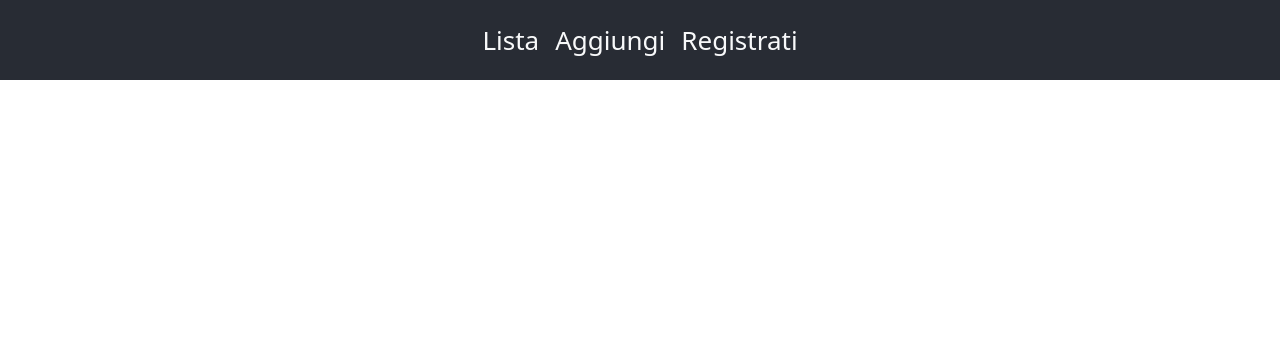
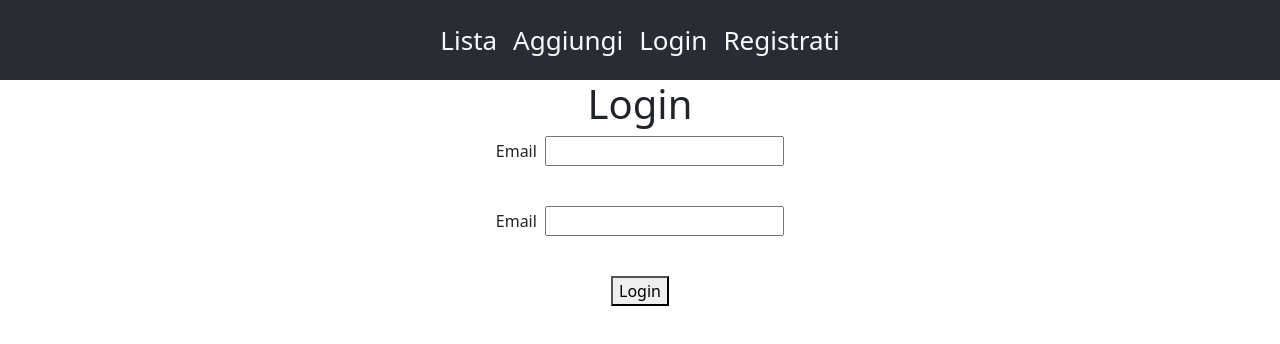
Before and after one commit to dadegi/FS0623-repo, a React (Create React App) app in the folder Sett3/Giorno3/jsonserver/: page /login in a window 1280 px wide. Shown: the top 344 px of the page. Built offline with nearby package versions, Linux system fonts and the light colour scheme.

Commit message:
Codice esempio json-server-auth

```diff
--- a/Sett3/Giorno3/jsonserver/src/App.js
+++ b/Sett3/Giorno3/jsonserver/src/App.js
@@ -5,6 +5,7 @@ import Main from './components/Main';
 import AggiungiDisco from './components/AggiungiDisco';
 import MyNavbar from './components/MyNavbar';
 import Register from './components/Register';
+import Login from './components/Login';
 import { BrowserRouter, Route, Routes } from 'react-router-dom';
 
 function App() {
@@ -19,6 +20,7 @@ function App() {
 						<Route path='/' element={<Main />} />
 						<Route path='/aggiungi' element={<AggiungiDisco />} />
 						<Route path='/registrati' element={<Register />} />
+						<Route path='/login' element={<Login />} />
 					</Routes>
 				</Container>
 			</div>
--- /dev/null
+++ b/Sett3/Giorno3/jsonserver/src/components/Login.jsx
@@ -0,0 +1,72 @@
+import { useState } from 'react';
+import { useNavigate } from 'react-router-dom';
+import axios from 'axios';
+import miaVariabile from '../variables/variables';
+
+const Login = () => {
+	const navigate = useNavigate();
+	const [data, setData] = useState({
+		email: '',
+		password: '',
+	});
+
+	const handleChange = e => {
+		const value = e.target.value;
+		setData({
+			...data,
+			[e.target.name]: value,
+		});
+	};
+
+	const handleSubmit = e => {
+		e.preventDefault();
+		const loginData = {
+			email: data.email,
+			password: data.password,
+		};
+		axios
+			.post(miaVariabile.apiUrl + 'login', loginData)
+			.then(response => {
+				console.log(response);
+				alert('Login effettutato');
+				const utente = response.data;
+                console.log(utente);
+				localStorage.setItem('utente', JSON.stringify(utente));
+				navigate('/');
+			})
+			.catch(error => {
+				alert('Login errato', error);
+			});
+	};
+
+	return (
+		<div>
+			<h1>Login</h1>
+			<form onSubmit={handleSubmit}>
+				<label htmlFor="email">
+					Email &nbsp;
+					<input
+						type="email"
+						name="email"
+						value={data.email}
+						onChange={handleChange}
+					/>
+				</label>
+				<p>&nbsp;</p>
+                <label htmlFor="password">
+					Email &nbsp;
+					<input
+						type="password"
+						name="password"
+						value={data.password}
+						onChange={handleChange}
+					/>
+				</label>
+				<p>&nbsp;</p>
+                <button type="submit">Login</button>
+			</form>
+		</div>
+	);
+};
+
+export default Login;
--- a/Sett3/Giorno3/jsonserver/src/components/MyNavbar.jsx
+++ b/Sett3/Giorno3/jsonserver/src/components/MyNavbar.jsx
@@ -1,7 +1,15 @@
-import { Container, Nav, Navbar } from "react-bootstrap";
-import { Link } from "react-router-dom";
+import { Container, Nav, Navbar } from 'react-bootstrap';
+import { Link, useNavigate } from 'react-router-dom';
 
 const MyNavbar = () => {
+
+    const navigate = useNavigate();
+
+	const logout = () => {
+		localStorage.removeItem('utente');
+        navigate('/login');
+	};
+
 	return (
 		<Navbar className="bg-body-primary">
 			<Container>
@@ -12,13 +20,30 @@ const MyNavbar = () => {
 					<Link to="/aggiungi" className="nav-link text-light">
 						Aggiungi
 					</Link>
-                    <Link to="/registrati" className="nav-link text-light">
+					{!localStorage.getItem('utente') && (
+						<>
+							<Link to="/login" className="nav-link text-light">
+								Login
+							</Link>
+							<Link
+								to="/registrati"
+								className="nav-link text-light">
 								Registrati
 							</Link>
+						</>
+					)}
 				</Nav>
 			</Container>
+			{localStorage.getItem('utente') && (
+				<button
+					type="button"
+					className="btn btn-danger"
+					onClick={logout}>
+					LOGOUT
+				</button>
+			)}
 		</Navbar>
 	);
-}
+};
 
 export default MyNavbar;
```
Lines whose indentation alone changed are shown as unchanged.
